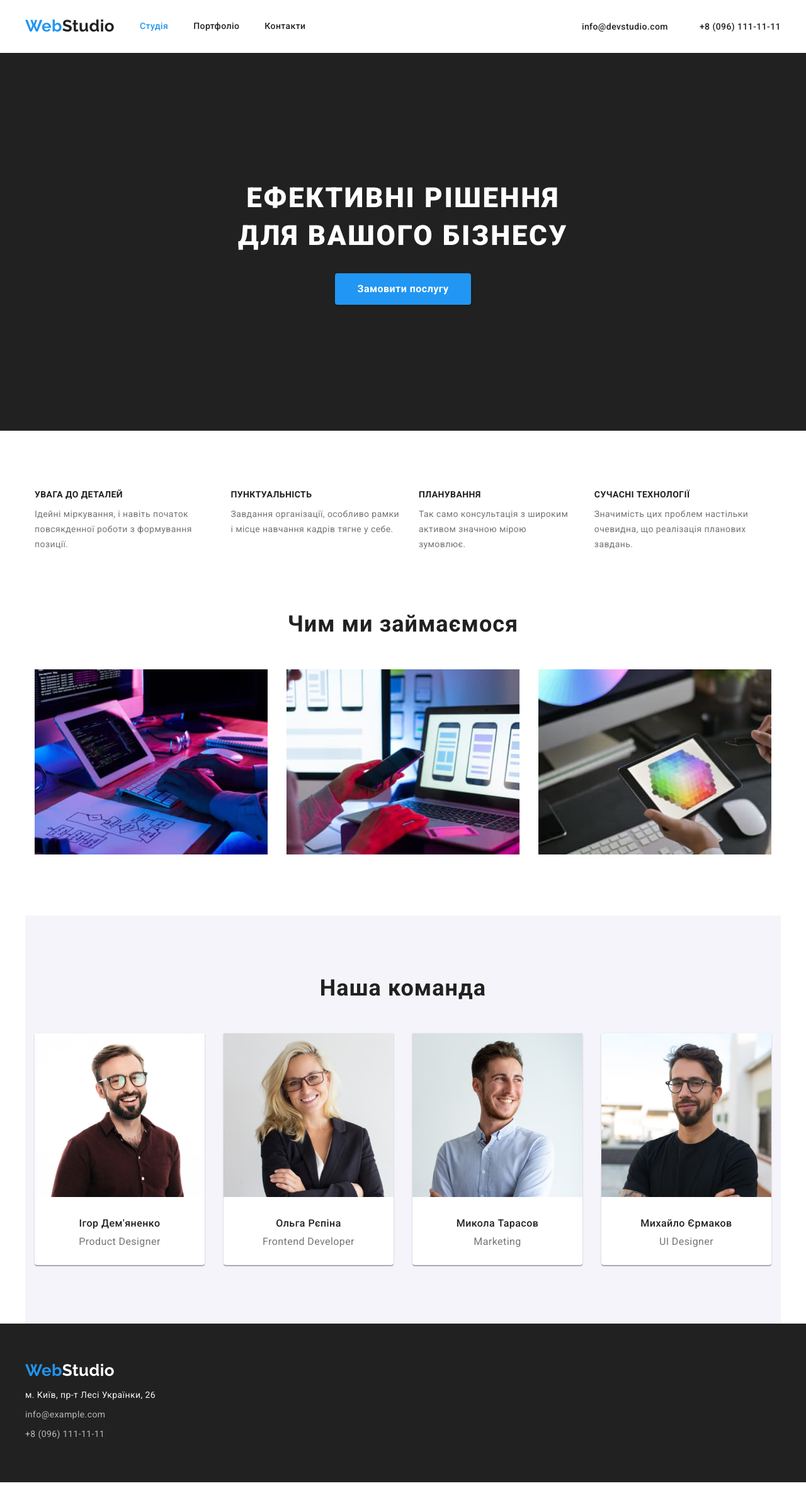
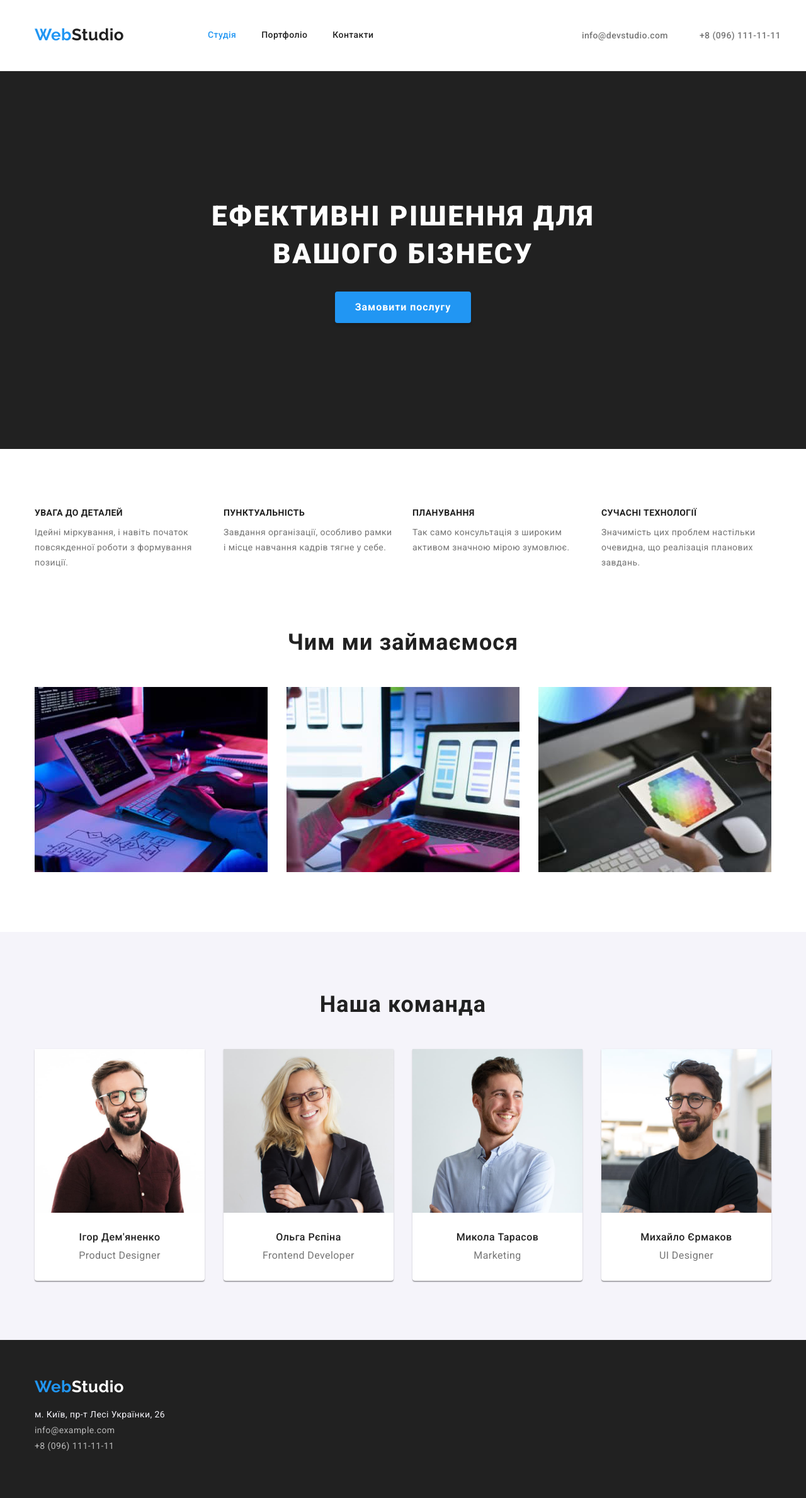
Before and after one commit to AnriShub/goit-markup-hw-03, a plain HTML site: page index.html in a window 1280 px wide. Shown: the whole page at 63% size. Before the commit the page ends 2354 px from the top, so only its background shows below. Drawn offline with Linux system fonts and the light colour scheme.

Commit message:
added fixes

```diff
--- a/css/style.css
+++ b/css/style.css
@@ -1,8 +1,8 @@
-* {
+/* * {
     box-sizing: border-box;
     margin: 0;
     padding: 0;
-}
+} */
 
 :root {
     --textcolor: #212121;
@@ -12,6 +12,11 @@
     --bgcolor: #ffffff;
     --transp-white: #ffffffae;
     --box-border-color:#EEEEEE;
+    --border-color: #ECECEC;
+  }
+
+  h1, h2, h3, h4, h5, h6, p {
+    margin: 0;
   }
 
 body {
@@ -24,10 +29,22 @@ body {
 }
 
 .container {
-    width: 1200px;
-    margin-left: auto;
-    margin-right: auto;
-    position: relative;
+    width: 1230px;
+    margin: 0 auto;
+    /* margin-left: auto;
+    margin-right: auto; */
+    padding: 0 15px;
+
+}
+
+.page-header {
+   border-bottom: 1px solid var(--border-color);
+}
+
+img {
+    display: block;
+    min-width: 100%;
+    height: auto;
 }
 
 .list {
@@ -39,6 +56,7 @@ body {
 
 .main-nav {
     display: flex;
+    padding-left: 15px;
     align-items: center;
     justify-content:flex-start;
 }
@@ -49,11 +67,15 @@ body {
 }
 
 .web-studio-logo {
-    margin-right: 40px;
+    margin-right: 93px;
     font-family: Raleway;
     color: var(--textcolor);
     font-size: 26px;
     font-weight: 700;
+}
+
+.data {
+    color:var(--secondarycolor)
 }
 
 .web-studio-logo:hover,
@@ -63,7 +85,6 @@ body {
 
 .contacts {
     font-weight: 500;
-    color: var(--secondarycolor);
 }
 
 .contacts :hover,
@@ -75,6 +96,9 @@ body {
     color: var(--maincolor);
 }
 
+.nav-sec-color {
+    color: var(--secondarycolor);
+}
 
 ul {
     list-style-type: none;
@@ -114,9 +138,9 @@ a:focus, a:hover {
 }
 
 .cover-section {
-    padding: 200px;
+    padding: 200px 0;
     text-align: center;
-    min-height: 600px;
+    /* min-height: 600px; */
     background-color: var(--textcolor);
 }
 
@@ -129,8 +153,28 @@ padding-top: 0;
 }
 
 .details-wrapper {
+    margin: 0;
+    padding: 0;
     display: flex;
 }
+
+
+.card {
+    display: flex;
+    flex-wrap: wrap;
+    padding: 0;
+    margin-right: 0px;
+    margin-top: 0;
+    /* margin-bottom: 94px; */
+}
+
+.card:nth-child(3n) {
+    margin-right: 0;
+}
+
+/* .card:nth-last-child(-n + 3) {
+    margin-bottom: 0;
+} */
 
 .flex-container {
     display: flex;
@@ -142,41 +186,51 @@ padding-top: 0;
 
 .flex-elements {
     font-size: 0;
-    height: 404px;
-    width: 370px;
-    margin-right: 30px;
+    /* height: 404px;
+    width: 370px; */
+    /* margin-right: 30px; */
     margin-bottom: 30px;
     background: var(--bgcolor);
 }
 
 
+/* .flex-elements:nth-child(3n) {
+    margin-right: 0;
+} */
+/* .flex-elements:first-child {
+    margin-left: 15px;
+} */
+
+/* .flex-elements:nth-last-child(-n + 3) {
+
+    margin-bottom: 0;
+} */
+.flex-elements:not(:last-child) {
+    margin-right: 30px;
+}
+
 .flex-elements:nth-child(3n) {
+    /* margin-left: 15px;  */
     margin-right: 0;
 }
 
-.flex-elements:nth-last-child(-n + 3) {
-    margin-bottom: 0;
+.flex-elements:nth-child(3n + 1) {
+    /* margin-right: 0; */
+    padding-left: 15px;
+    /* margin-left: 15px;  */
+    /* margin-right: 0; */
 }
 
 
-.card {
-    display: flex;
-    flex-wrap: wrap;
-    margin-right: 30px;
-    margin-bottom: 94px;
-}
 
-.card:nth-child(3n) {
+/* .flex-elements:nth-child(n + 2) {
+    margin-left: 15px;
     margin-right: 0;
-}
-
-.card:nth-last-child(-n + 3) {
-    margin-bottom: 0;
-}
+} */
 
 
 .border-shadow {
-    height: 110px;
+    /* height: 110px; */
     border: 1px solid var(--box-border-color);
 }
 
@@ -184,6 +238,7 @@ padding-top: 0;
 .jobs-title {
     text-align: center;
     font-family: 'Roboto';
+    margin-bottom: 50px;
     font-weight: 700;
     font-size: 36px;
     line-height: 42px;
@@ -193,17 +248,26 @@ padding-top: 0;
 
 .teams {
     display: flex;
+    padding: 0;
 }
 
 .teams-item {
     width: 270px;
     height: 368px;
-    margin-left: 15px;
-    margin-right: 15px;
-    margin-bottom: 30px;
+    margin-left: 0;
+    margin-right: 30px;
+    /* margin-bottom: 30px; */
     background:var(--bgcolor);
     box-shadow: 0px 1px 3px rgba(0, 0, 0, 0.12), 0px 1px 1px rgba(0, 0, 0, 0.14), 0px 2px 1px rgba(0, 0, 0, 0.2);
     border-radius: 0px 0px 4px 4px;
+}
+
+.teams-item:not(:last-child) {
+    margin-right: 30px;
+    }
+
+.teams-item:first-child {
+    margin-left: 15px;
 }
 
 .fon-our-teams {
@@ -214,26 +278,31 @@ padding-top: 0;
 
 
 
-.teams-item:nth-last-child(-n + 4) {
+/* .teams-item:nth-last-child(-n + 4) {
     margin-bottom: 0;
-}
+} */
 
 .card-buttons {
     justify-content: center;
+    padding: 0;
+    margin-right: 0;
+    margin-left: 0;
     margin-bottom: 50px;
     display: flex;
 }
 
 .wrapper {
+    padding: 0;
     display: flex;
-    flex-wrap: wrap;
 }
 
-.jobs-wrapper {
+.jobs-wrapper:not(:last-child) {
+    margin-right: 30px;
+    }
+
+.jobs-wrapper:first-child {
     margin-left: 15px;
-    margin-right: 15px;
 }
-
 
 .btn-portfolio {
     font-family: 'Roboto';
@@ -268,10 +337,10 @@ padding-top: 0;
     box-shadow: 0px 4px 4px rgba(0, 0, 0, 0.15);
     border-radius: 4px;
     font-family: 'Roboto';
-    letter-spacing: 0.03em;
+    letter-spacing: 0.06em;
     font-weight: 700;
     font-size: 16px;
-    line-height: 1,9;
+    line-height: 1.9;
     width: 216px;
     height: 50px;
     background-color: var(--maincolor);
@@ -292,7 +361,9 @@ padding-top: 0;
 }
 
 .studio-title {
-    /* width: 696px; */
+    margin-right: auto;
+    margin-left: auto;
+    width: 696px;
     font-weight: 900;
     font-size: 44px;
     line-height: 1.37;
@@ -313,12 +384,23 @@ padding-top: 0;
 }
 
 .details-list {
+    width: 270px;
     display: flex;
     flex-wrap: wrap;
-    margin-left: 15px;
-    margin-right: 15px;
+    /* margin-left: 15px; */
+    /* margin-right: 30px; */
 
 }
+
+.details-list:first-child {
+    margin-left: 15px;
+}
+
+.details-list:not(:last-child) {
+    margin-right: 30px;
+    }
+
+
 
 .details-items-body {
     font-family: Roboto;
@@ -335,7 +417,9 @@ padding-top: 0;
 
 
 .name {
-    padding-top: 30px;
+    display: block;
+    /* padding-top: 30px; */
+    margin-top: 30px;
     text-align: center;
     font-family: 'Roboto';
     font-style: normal;
@@ -347,7 +431,10 @@ padding-top: 0;
 }
 
 .position {
-    padding-top: 10px;
+    display: block;
+    margin-top: 10px;
+    margin-bottom: 30px;
+    /* padding-top: 10px; */
     text-align: center;
     font-size: 16px;
     line-height: 1,19;
@@ -366,23 +453,22 @@ padding-top: 0;
 .example-descr {
     margin-left: 24px;
     margin-top: 10px;
+    margin-bottom: 30px;
     font-size: 16px;
     line-height: 1,9;
     color: var(--secondarycolor);
 }
 
 
-.jobs-title {
-    /* padding-top: 94px; */
+/* .jobs-title {
     text-align: center;
     font-weight: 700;
     padding-bottom: 50px;
-    /* margin-top: 94px; */
-    /* margin-bottom: 50px; */
+    margin-bottom: 50px;
     font-family: 'Roboto';
     font-size: 36px;
     line-height: 1.19;
-}
+} */
 
 .footer-info-color {
     /* margin-top: 9px;
@@ -390,15 +476,28 @@ padding-top: 0;
     color: var(--transp-white);
 }
 
+.footer-wrapper {
+    padding-left: 15px;
+}
+
 .footer-fon {
-    padding-top: 60px;
-    height: 252px;
+    padding: 60px 0;
+    /* height: 252px; */
     background-color:var(--textcolor);
 }
 .button-adress {
     color:var(--button-color);
 }
 
+address {
+    margin-top: 20px;
+    font-style: normal;
+}
+
+.addr {
+    padding-left: 0;
+}
+
 .footer-item {
-    margin-top: 15px;
+    margin: 9px 0;
 }
--- a/index.html
+++ b/index.html
@@ -15,7 +15,8 @@
 
 <body>
     <header class="page-header">
-        <nav class="container main-nav">
+        <div class="container">
+            <nav class="main-nav">
                 <a href="./index.html" class="web-studio-logo">
                     <span style="color:#2196F3">Web</span>Studio
                 </a>
@@ -25,26 +26,30 @@
                     <li class="item"> <a href="" class="link">Контакти</a></li>
                 </ul>
                 <ul class="contacts-nav">
-                <li class="contacts"><a href="mailto:info@devstudio.com">info@devstudio.com</a></li>
-                <li class="contacts"><a href="tel:+380961111111">+8 (096) 111-11-11</a></li>
+                    <li class="contacts"><a href="mailto:info@devstudio.com"
+                            class="nav-sec-color">info@devstudio.com</a></li>
+                    <li class="contacts"><a href="tel:+380961111111" class="nav-sec-color">+8 (096) 111-11-11</a></li>
                 </ul>
             </nav>
+        </div>
     </header>
 
 
     <main>
-        <section class="section cover-section">
-            <h1 class="studio-title">Ефективні рішення <br> для вашого бізнесу</h1>
+        <section class="cover-section">
+            <h1 class="studio-title">Ефективні рішення для вашого бізнесу</h1>
             <button type="button" class="btn-studio">Замовити послугу</button>
         </section>
 
-        <section class="section container">
+        <section class="section">
+            <div class="container">
                 <h2 hidden>Деталі</h2>
                 <ul class="details-wrapper">
                     <div class="details-list">
                         <li>
                             <h3 class="details">УВАГА ДО ДЕТАЛЕЙ</h3>
-                        <p class="details-descr">Ідейні міркування, і навіть початок повсякденної роботи з формування
+                            <p class="details-descr">Ідейні міркування, і навіть початок повсякденної роботи з
+                                формування
                                 позиції.</p>
                         </li>
                     </div>
@@ -52,7 +57,8 @@
                     <div class="details-list">
                         <li>
                             <h3 class="details">ПУНКТУАЛЬНІСТЬ</h3>
-                        <p class="details-descr">Завдання організації, особливо рамки і місце навчання кадрів тягне у
+                            <p class="details-descr">Завдання організації, особливо рамки і місце навчання кадрів тягне
+                                у
                                 себе.
                             </p>
                         </li>
@@ -73,28 +79,36 @@
                             </p>
                         </li>
                     </div>
+                </ul>
 
-            </ul>
+
+
+
+            </div>
+
         </section>
 
         <section class="section reset-pedding">
-            <div class="container our-work">
+            <div class="container">
+                <div class="our-work">
                     <h2 class="jobs-title">Чим ми займаємося</h2>
                     <ul class="wrapper">
                         <li class="jobs-wrapper"><img src="images/img1.jpg" alt="розробка програмного забезпечення"
                                 width="370">
                         </li>
-                    <li class="jobs-wrapper"><img src="images/img2.jpg" alt="тестування мобільного додатку" width="370">
+                        <li class="jobs-wrapper"><img src="images/img2.jpg" alt="тестування мобільного додатку"
+                                width="370">
                         </li>
-                    <li class="jobs-wrapper"><img src="images/img3.jpg" alt="робота з паліирою кольорів" width="370">
+                        <li class="jobs-wrapper"><img src="images/img3.jpg" alt="робота з паліирою кольорів"
+                                width="370">
                         </li>
                     </ul>
                 </div>
-
+            </div>
         </section>
 
-        <section class="section container fon-our-teams">
-            <div class="">
+        <section class="section fon-our-teams">
+            <div class="container">
                 <h2 class="jobs-title">Наша команда</h2>
                 <ul class="teams">
                     <div class="teams-item">
@@ -137,16 +151,23 @@
 
     <footer class="footer-fon">
         <div class="container">
+            <div class="footer-wrapper">
                 <a href="./index.html" class="web-studio-logo">
                     <span style="color:#2196F3">Web</span><span style="color:#ffffff">Studio</span>
                 </a>
-            <ul>
-                <li class="footer-item"><a class="button-adress" href="">м. Київ, пр-т Лесі Українки, 26</a></li>
-                <li class="footer-item"><a href="mailto:info@example.com" class="footer-info-color">info@example.com</a>
+                <address>
+                    <ul class="addr">
+                        <li class="footer-item"><a class="button-adress" href="">м. Київ, пр-т Лесі Українки, 26</a>
                         </li>
-                <li class="footer-item"><a href="tel:+380961111111" class="footer-info-color">+8 (096) 111-11-11</a>
+                        <li class="footer-item"><a href="mailto:info@example.com"
+                                class="footer-info-color">info@example.com</a>
+                        </li>
+                        <li class="footer-item"><a href="tel:+380961111111" class="footer-info-color">+8 (096)
+                                111-11-11</a>
                         </li>
                     </ul>
+                </address>
+            </div>
         </div>
     </footer>
 
```
Also changed, not shown: portfolio.html (+25 -10 lines). Lines whose indentation alone changed are shown as unchanged.
